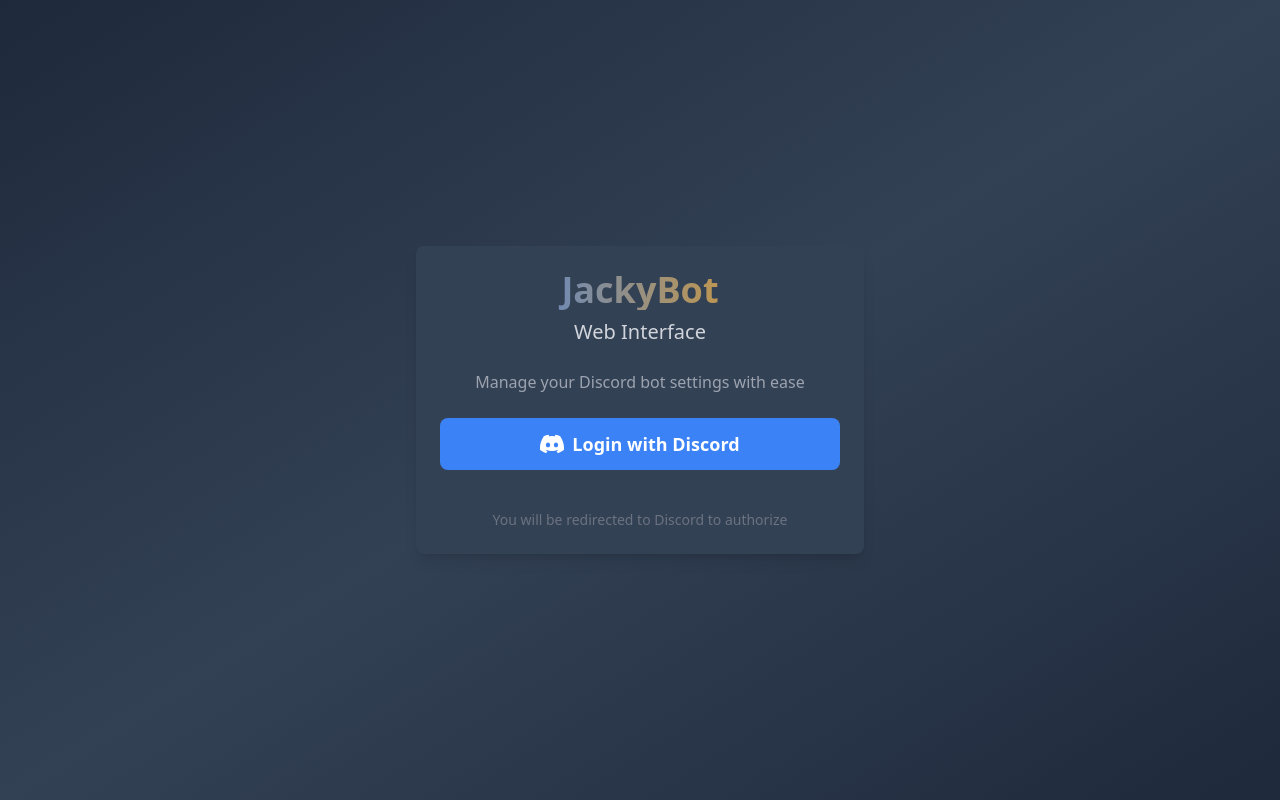
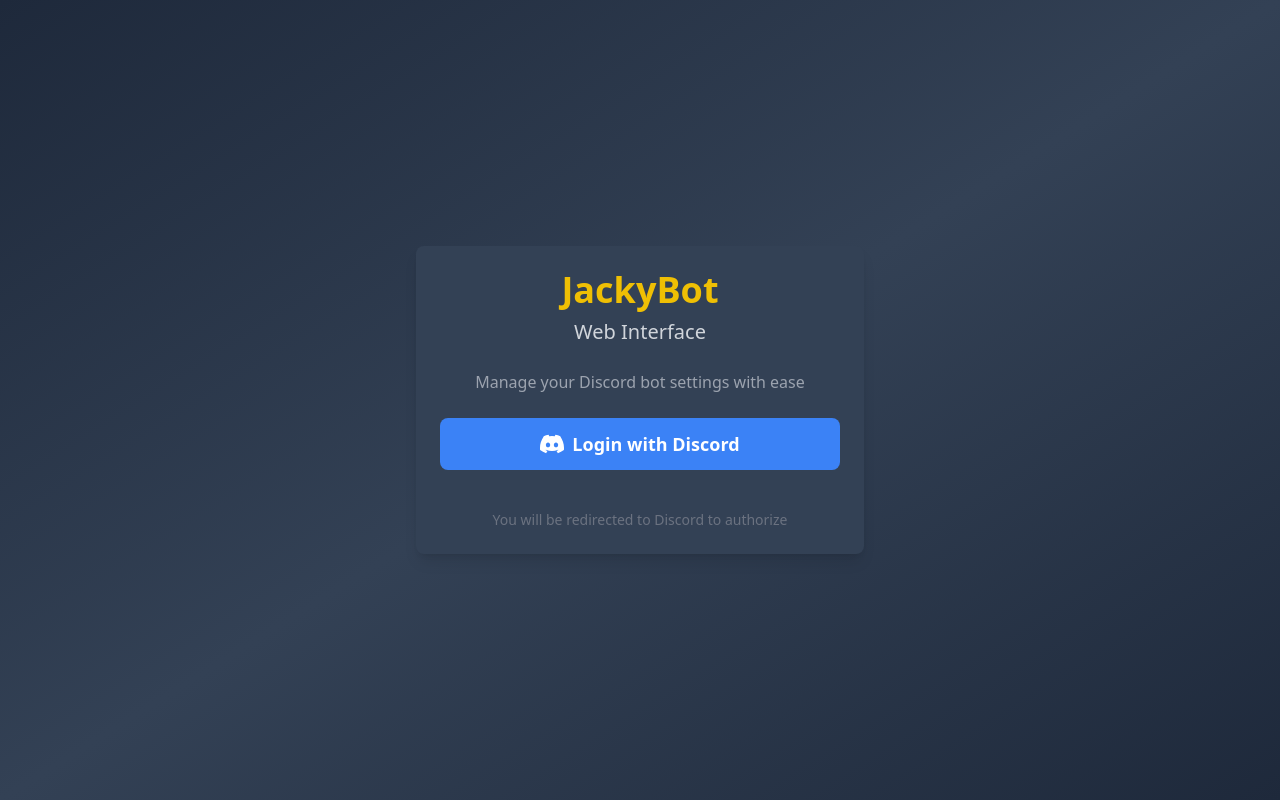
Before and after one commit to thomasboyle/jackybot, a React (Vite) app in the folder jackybot_web/frontend/: page /login in a window 1280 px wide. Built offline with nearby package versions, Linux system fonts and the light colour scheme; no server answers.

Commit message:
style: update text styles in LoginPage, ToggleSwitch, and VerticalNav components
- Change header styles in LoginPage and VerticalNav to use a solid color instead of a gradient.
- Update ToggleSwitch background color to a solid color when enabled, improving visual consistency across components.

```diff
--- a/jackybot_web/frontend/src/components/LoginPage.jsx
+++ b/jackybot_web/frontend/src/components/LoginPage.jsx
@@ -14,7 +14,7 @@
     <div className="min-h-screen flex items-center justify-center bg-gradient-to-br from-dark via-dark-light to-dark">
       <div className="card max-w-md w-full mx-4 text-center space-y-6">
         <div className="space-y-2">
-          <h1 className="text-4xl font-bold bg-gradient-to-r from-primary to-gold bg-clip-text text-transparent">
+          <h1 className="text-4xl font-bold" style={{ color: '#EFBF04' }}>
             JackyBot
           </h1>
           <p className="text-xl text-gray-300">Web Interface</p>
--- a/jackybot_web/frontend/src/components/ToggleSwitch.jsx
+++ b/jackybot_web/frontend/src/components/ToggleSwitch.jsx
@@ -6,9 +6,10 @@
       className={`
         relative inline-flex h-8 w-14 items-center rounded-full
         transition-colors duration-300 ease-in-out
-        ${enabled ? 'bg-primary' : 'bg-gray-600'}
+        ${enabled ? '' : 'bg-gray-600'}
         ${disabled ? 'opacity-50 cursor-not-allowed' : 'cursor-pointer hover:opacity-90'}
       `}
+      style={enabled ? { backgroundColor: '#EFBF04' } : {}}
     >
       <span
         className={`
--- a/jackybot_web/frontend/src/components/VerticalNav.jsx
+++ b/jackybot_web/frontend/src/components/VerticalNav.jsx
@@ -36,7 +36,7 @@
   return (
     <div className="w-64 bg-dark-light min-h-screen p-4 border-r border-dark-lighter">
       <div className="mb-8">
-        <h2 className="text-2xl font-bold bg-gradient-to-r from-primary to-gold bg-clip-text text-transparent">
+        <h2 className="text-2xl font-bold" style={{ color: '#EFBF04' }}>
           JackyBot
         </h2>
         <p className="text-sm text-gray-400 mt-1">Configuration Panel</p>
```
